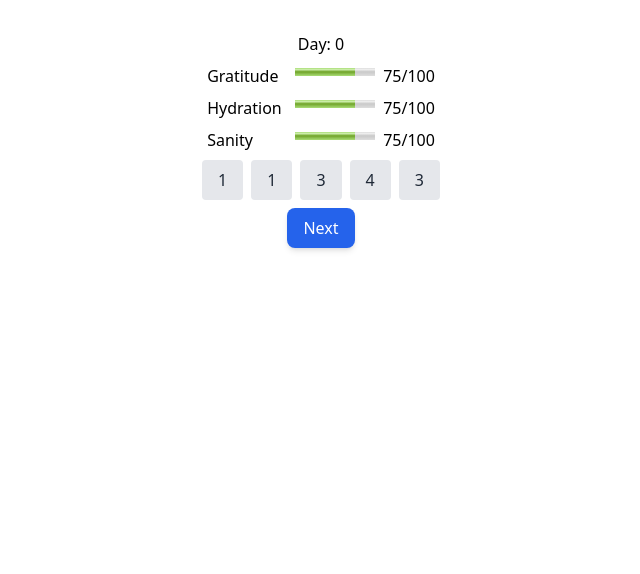
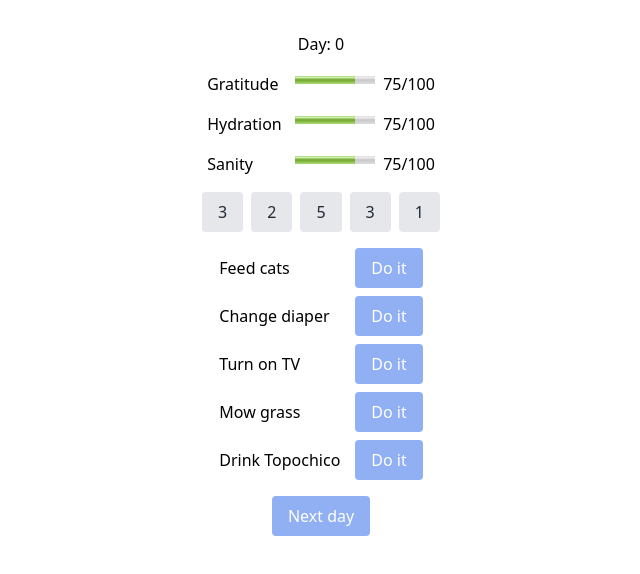
Before and after one commit to ahuth/dice-concept-1, a React (Vite) app: page / in a window 1280 px wide. Shown: the top 574 px of the page, without its empty margins (319-959 px from the left). Built offline with nearby package versions, Linux system fonts and the light colour scheme.

Commit message:
Add doing actions

```diff
--- a/package.json
+++ b/package.json
@@ -13,7 +13,7 @@
     "validate": "npm run lint && npm run types"
   },
   "dependencies": {
-    "clsx": "^2.1.0",
+    "clsx": "^2.1.1",
     "lodash": "^4.17.21",
     "react": "^18.2.0",
     "react-dom": "^18.2.0",
--- a/src/components/App.tsx
+++ b/src/components/App.tsx
@@ -1,5 +1,8 @@
+import clsx from 'clsx';
+import {useState} from 'react';
 import {
   useActions,
+  useActivities,
   useDay,
   useDice,
   useGraditude,
@@ -8,7 +11,10 @@ import {
 } from '../store';
 
 export default function App() {
+  const [selected, setSelected] = useState<number>();
+
   const actions = useActions();
+  const activities = useActivities();
   const day = useDay();
   const dice = useDice();
   const gratitude = useGraditude();
@@ -16,7 +22,7 @@ export default function App() {
   const sanity = useSanity();
 
   return (
-    <div className="flex flex-col items-center gap-2 p-8">
+    <div className="flex flex-col items-center gap-4 p-8">
       <span>Day: {day}</span>
       <div className="flex justify-center gap-2">
         <label className="w-20" htmlFor="gratitude-meter">
@@ -62,12 +68,17 @@ export default function App() {
       </div>
       <ul className="flex justify-center gap-2">
         {dice.map((val, i) => {
+          const active = i === selected;
           return (
             <li key={i}>
               <button
-                className="rounded bg-gray-200 px-4 py-2 text-gray-800 hover:bg-gray-300 active:bg-gray-400 disabled:cursor-not-allowed disabled:bg-gray-100 disabled:text-gray-400"
+                aria-current={active ? true : undefined}
+                className={clsx(
+                  'rounded bg-gray-200 px-4 py-2 text-gray-800 hover:bg-gray-300 active:bg-gray-400 disabled:cursor-not-allowed disabled:bg-gray-100 disabled:text-gray-400',
+                  active && 'ring-2',
+                )}
                 disabled={val < 0}
-                onClick={actions.pickDie.bind(null, i)}
+                onClick={() => setSelected(i)}
               >
                 {Math.abs(val)}
               </button>
@@ -75,11 +86,31 @@ export default function App() {
           );
         })}
       </ul>
+      <ul className="flex flex-col gap-2">
+        {activities.map((activity) => {
+          return (
+            <li className="flex items-center gap-2" key={activity.name}>
+              <span className="w-32">{activity.name}</span>
+              <button
+                className="rounded bg-blue-600 px-4 py-2 text-white hover:bg-blue-700 active:bg-blue-900 disabled:cursor-not-allowed disabled:opacity-50"
+                disabled={selected == undefined || activity.completed}
+                onClick={() => {
+                  setSelected(undefined);
+                  actions.takeAction(activity.name, selected ?? -1);
+                }}
+              >
+                Do it
+              </button>
+            </li>
+          );
+        })}
+      </ul>
       <button
-        className="rounded-lg bg-blue-600 px-4 py-2 text-white shadow-md hover:bg-blue-700 active:bg-blue-800"
+        className="rounded bg-blue-600 px-4 py-2 text-white hover:bg-blue-700 active:bg-blue-900 disabled:cursor-not-allowed disabled:opacity-50"
+        disabled
         onClick={actions.nextDay}
       >
-        Next
+        Next day
       </button>
     </div>
   );
--- a/src/store.ts
+++ b/src/store.ts
@@ -2,6 +2,7 @@ import random from 'lodash/random';
 import {create} from 'zustand';
 
 type State = {
+  activities: Activity[];
   day: number;
   dice: number[];
   gratitude: number;
@@ -9,12 +10,25 @@ type State = {
   sanity: number;
   actions: {
     nextDay: () => void;
-    pickDie: (index: number) => void;
+    takeAction: (name: string, dieIndex: number) => void;
+  };
+};
+
+type Activity = {
+  name: string;
+  difficulty: number;
+  completed: boolean;
+  success: boolean;
+  effects: {
+    gratitude: number;
+    hydration: number;
+    sanity: number;
   };
 };
 
 const useStore = create<State>((set) => {
   return {
+    activities: generateActivities(),
     day: 0,
     dice: generateDice(),
     gratitude: 75,
@@ -24,15 +38,17 @@ const useStore = create<State>((set) => {
       nextDay: () => {
         set((state) => {
           return {
+            activities: generateActivities(),
             day: state.day + 1,
             dice: generateDice(),
           };
         });
       },
-      pickDie: (index) => {
+      takeAction: (name, dieIndex) => {
         set((state) => {
           return {
-            dice: negateDie(state.dice, index),
+            ...doActivity(name, state, dieIndex),
+            dice: negateDie(state.dice, dieIndex),
           };
         });
       },
@@ -41,6 +57,7 @@ const useStore = create<State>((set) => {
 });
 
 export const useActions = () => useStore((state) => state.actions);
+export const useActivities = () => useStore((state) => state.activities);
 export const useDay = () => useStore((state) => state.day);
 export const useDice = () => useStore((state) => state.dice);
 export const useGraditude = () => useStore((state) => state.gratitude);
@@ -51,6 +68,9 @@ function generateDice() {
   return [random(1, 6), random(1, 6), random(1, 6), random(1, 6), random(1, 6)];
 }
 
+/**
+ * Make a die negative, to indicate it has been used, while maintaining the original value.
+ */
 function negateDie(dice: number[], index: number): number[] {
   // Index out of range or die has already been negated.
   if (!dice[index] || dice[index] < 0) {
@@ -60,3 +80,96 @@ function negateDie(dice: number[], index: number): number[] {
   nextDice[index] = nextDice[index] * -1;
   return nextDice;
 }
+
+function doActivity(
+  name: string,
+  state: State,
+  dieIndex: number,
+): Partial<State> {
+  const activity = state.activities.find((activity) => activity.name === name);
+  const die = state.dice[dieIndex];
+
+  // Activity doesn't exist or is already completed.
+  if (!activity || activity.completed) {
+    return {};
+  }
+
+  const rolled = random(1, die);
+  const success = rolled >= activity.difficulty;
+
+  return {
+    gratitude: state.gratitude + (success ? activity.effects.gratitude : -15),
+    hydration: state.hydration + (success ? activity.effects.hydration : -15),
+    sanity: state.sanity + (success ? activity.effects.sanity : -15),
+    activities: state.activities.map((activity) => {
+      if (activity.name === name) {
+        return {
+          ...activity,
+          completed: true,
+          success,
+        };
+      }
+      return activity;
+    }),
+  };
+}
+
+function generateActivities(): Activity[] {
+  return [
+    {
+      name: 'Feed cats',
+      completed: false,
+      success: false,
+      difficulty: random(1, 4),
+      effects: {
+        gratitude: random(5, 15),
+        hydration: random(-15, -5),
+        sanity: random(5, 15),
+      },
+    },
+    {
+      name: 'Change diaper',
+      completed: false,
+      success: false,
+      difficulty: random(3, 6),
+      effects: {
+        gratitude: random(-15, -5),
+        hydration: random(-15, -5),
+        sanity: random(5, 15),
+      },
+    },
+    {
+      name: 'Turn on TV',
+      completed: false,
+      success: false,
+      difficulty: random(1, 3),
+      effects: {
+        gratitude: random(5, 15),
+        hydration: random(-15, -5),
+        sanity: random(-15, 5),
+      },
+    },
+    {
+      name: 'Mow grass',
+      completed: false,
+      success: false,
+      difficulty: random(3, 5),
+      effects: {
+        gratitude: random(-15, -5),
+        hydration: random(-15, -5),
+        sanity: random(-15, 5),
+      },
+    },
+    {
+      name: 'Drink Topochico',
+      completed: false,
+      success: false,
+      difficulty: random(1, 3),
+      effects: {
+        gratitude: random(5, 15),
+        hydration: random(5, 15),
+        sanity: random(5, 15),
+      },
+    },
+  ];
+}
```
Also changed, not shown: 1 other file (tests, documents, lock files or other folders).
